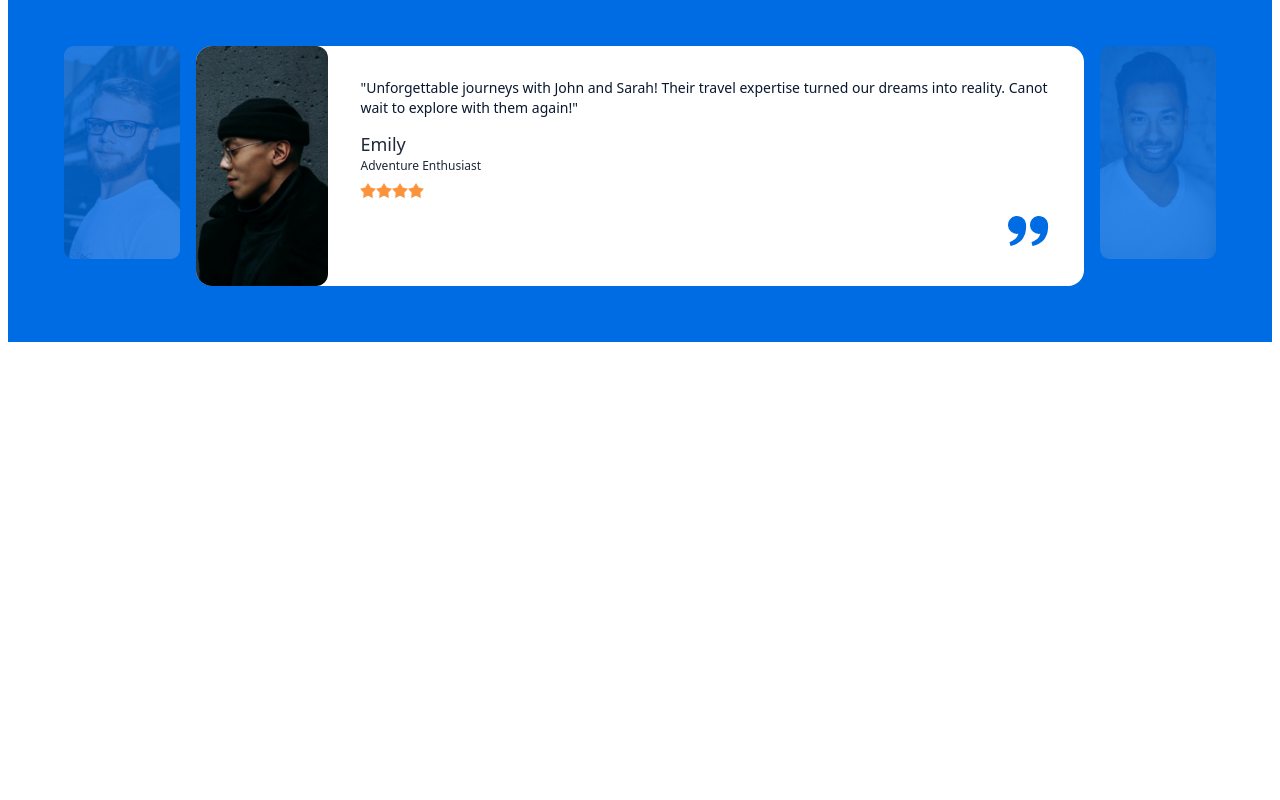
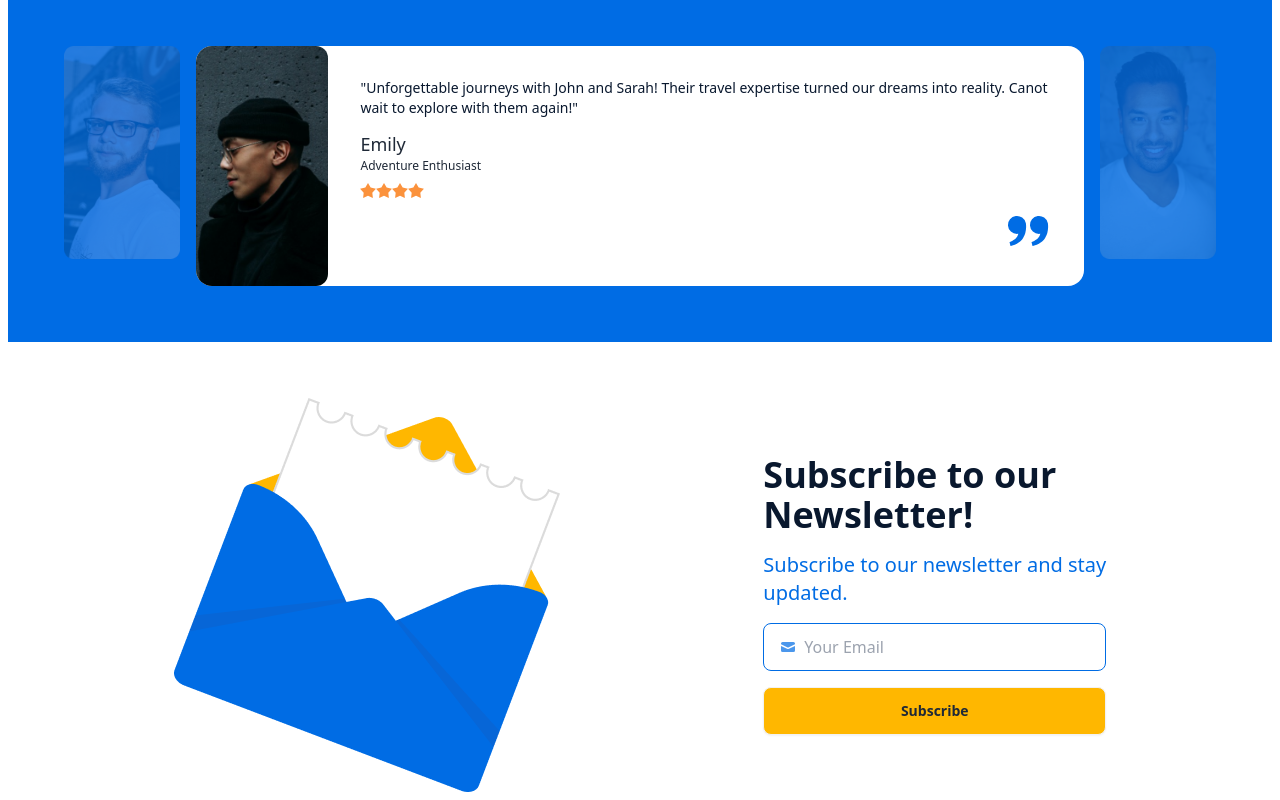
Before and after one commit to PmSaifuzzaman/bdCalling-task, a React (Vite) app: page / in a window 1280 px wide. Shown: the part 1837-2637 px from the top of the page. Before the commit the page ends 2187 px from the top, so only its background shows below. Built offline with nearby package versions, Linux system fonts and the light colour scheme.

Commit message:
Newsletter section added

```diff
--- /dev/null
+++ b/src/components/Newsletter/Newsletter.jsx
@@ -0,0 +1,29 @@
+import img1 from "../../assets/Resources/News letter/Isolation_Mode.png"
+
+const Newsletter = () => {
+    return (
+        <div className="mt-10 lg:max-w-6xl lg:mx-auto p-2">
+
+            <div className="grid-cols-1 lg:flex lg:justify-around lg:items-center">
+                <div>
+                    <img src={img1} alt="" />
+                </div>
+                <div className="space-y-4">
+                    <h1 className="text-[#09182E] text-4xl font-bold">
+                        Subscribe to our <br />
+                        Newsletter!
+                    </h1>
+                    <p className="text-[#006CE4] text-xl font-medium">Subscribe to our newsletter and stay <br /> updated.</p>
+                    <label className="input input-bordered border-[#006CE4] text-[#006CE4] flex items-center gap-2">
+                        <svg xmlns="http://www.w3.org/2000/svg" viewBox="0 0 16 16" fill="currentColor" className="w-4 h-4 opacity-70"><path d="M2.5 3A1.5 1.5 0 0 0 1 4.5v.793c.026.009.051.02.076.032L7.674 8.51c.206.1.446.1.652 0l6.598-3.185A.755.755 0 0 1 15 5.293V4.5A1.5 1.5 0 0 0 13.5 3h-11Z" /><path d="M15 6.954 8.978 9.86a2.25 2.25 0 0 1-1.956 0L1 6.954V11.5A1.5 1.5 0 0 0 2.5 13h11a1.5 1.5 0 0 0 1.5-1.5V6.954Z" /></svg>
+                        <input type="text" className="grow" placeholder="Your Email" />
+                    </label>
+                    <button className="btn bg-[#FFB700] w-full">Subscribe</button>
+                </div>
+            </div>
+
+        </div>
+    );
+};
+
+export default Newsletter;
--- a/src/pages/Home/Home.jsx
+++ b/src/pages/Home/Home.jsx
@@ -3,6 +3,7 @@ import Banner from "../../components/Banner/Banner";
 import Deals from "../../components/Deals/Deals";
 import Featured from "../../components/Featured/Featured";
 import Navbar from "../../components/Navbar/Navbar";
+import Newsletter from "../../components/Newsletter/Newsletter";
 import Testimonial from "../../components/Testimonial/Testimonial";
 
 
@@ -15,6 +16,7 @@ const Home = () => {
             <Deals></Deals>
             <Airlines></Airlines>
             <Testimonial></Testimonial>
+            <Newsletter></Newsletter>
         </div>
     );
 };
```
